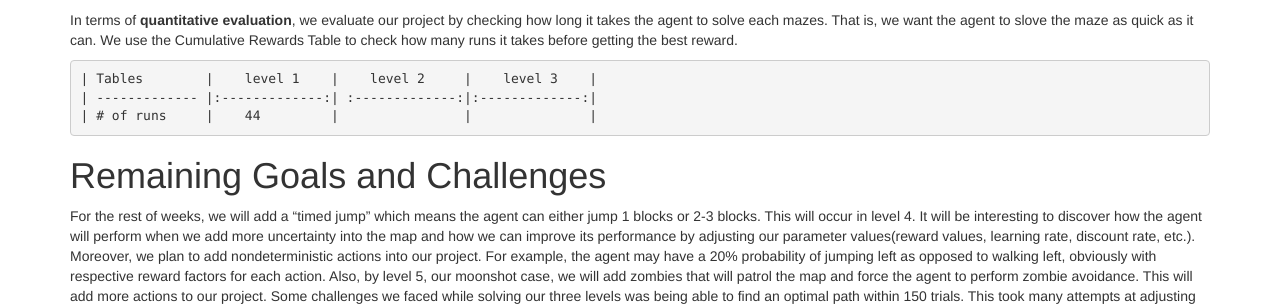
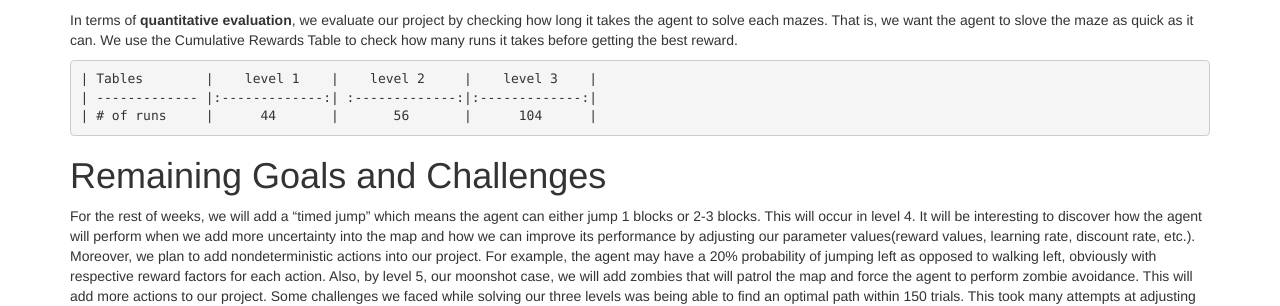
Before and after one commit to Moe202/CS175-Group-8, a Jekyll site: the page built from docs/status.md, in a window 1280 px wide and 900 px high, scrolled down 2568 px. Shown: the part 444-750 px from the top of the window. Built offline with Jekyll 4.4.1, drawn with Linux system fonts in a browser that asks for light colours.

Commit message:
table for L2,L3

````diff
--- a/docs/status.md
+++ b/docs/status.md
@@ -86,7 +86,7 @@ In terms of **quantitative evaluation**, we evaluate our project by checking how
 ```
 | Tables        |    level 1    |    level 2     |    level 3    |
 | ------------- |:-------------:| :-------------:|:-------------:|
-| # of runs     |    44         |                |               |
+| # of runs     |      44       |       56       |      104      |
 ```
 
 
````
